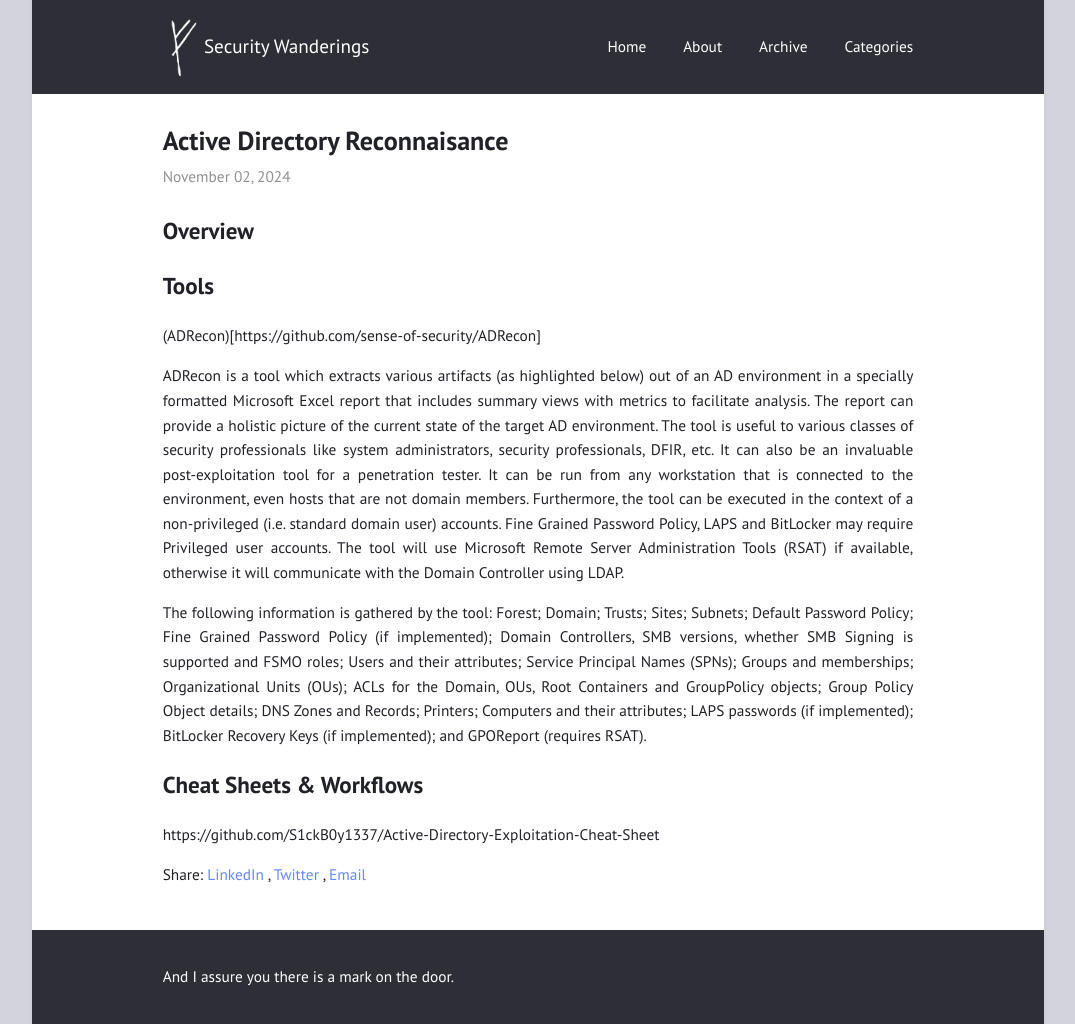
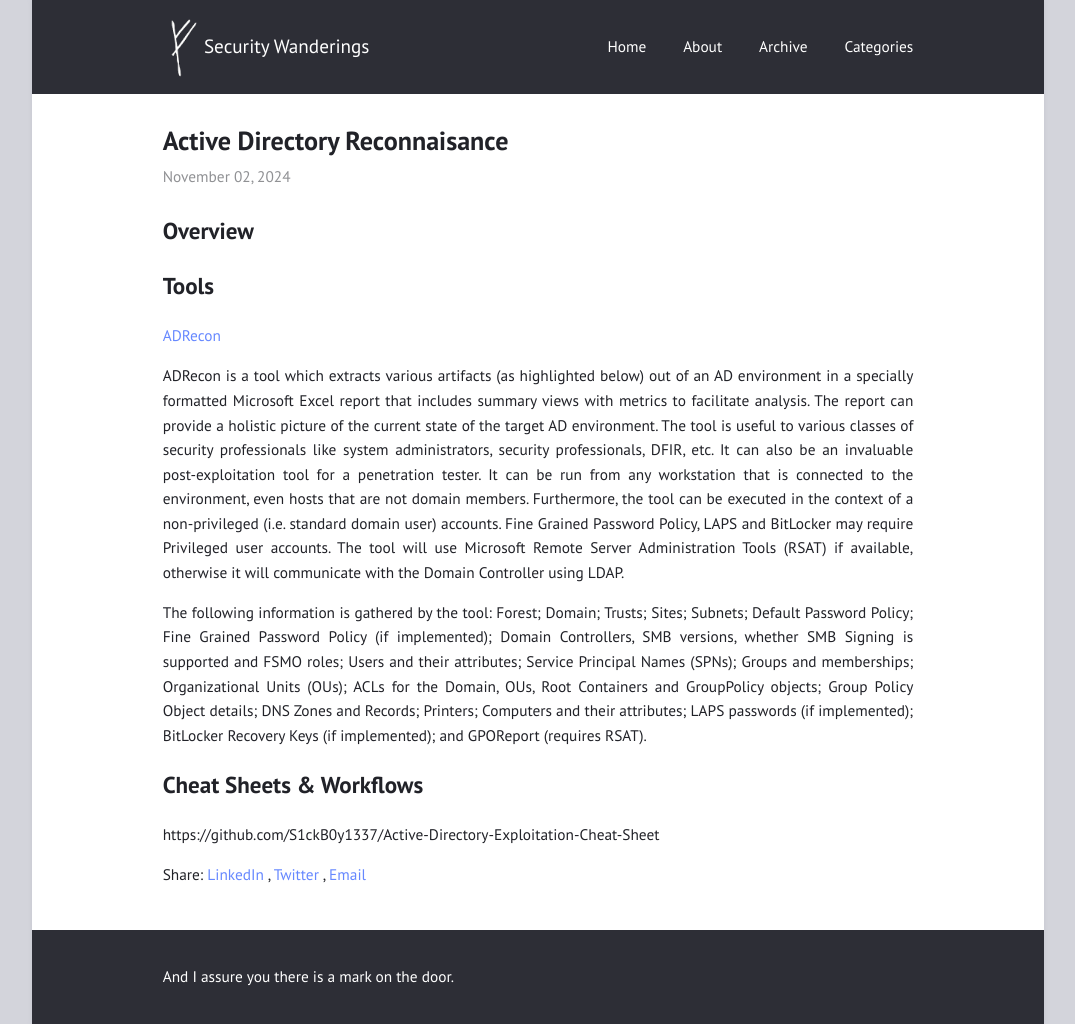
Before and after one commit to alucab/alucab.github.io, a Jekyll site: the page built from _posts/2024-11-02-Active-Directory-Recon.md, in a window 1280 px wide. Shown: the whole page, without its empty margins (102-1177 px from the left). Built offline with Jekyll 4.4.1, drawn with Linux system fonts in a browser that asks for light colours.

Commit message:
Update 2024-11-02-Active-Directory-Recon.md

```diff
--- a/_posts/2024-11-02-Active-Directory-Recon.md
+++ b/_posts/2024-11-02-Active-Directory-Recon.md
@@ -8,7 +8,7 @@ author: alucab
 ## Overview
 
 ## Tools
-(ADRecon)[https://github.com/sense-of-security/ADRecon]
+[ADRecon](https://github.com/sense-of-security/ADRecon)
 
 ADRecon is a tool which extracts various artifacts (as highlighted below) out of an AD environment in a specially formatted Microsoft Excel report that includes summary views with metrics to facilitate analysis. The report can provide a holistic picture of the current state of the target AD environment. The tool is useful to various classes of security professionals like system administrators, security professionals, DFIR, etc. It can also be an invaluable post-exploitation tool for a penetration tester. It can be run from any workstation that is connected to the environment, even hosts that are not domain members. Furthermore, the tool can be executed in the context of a non-privileged (i.e. standard domain user) accounts. Fine Grained Password Policy, LAPS and BitLocker may require Privileged user accounts. The tool will use Microsoft Remote Server Administration Tools (RSAT) if available, otherwise it will communicate with the Domain Controller using LDAP.
 
```
